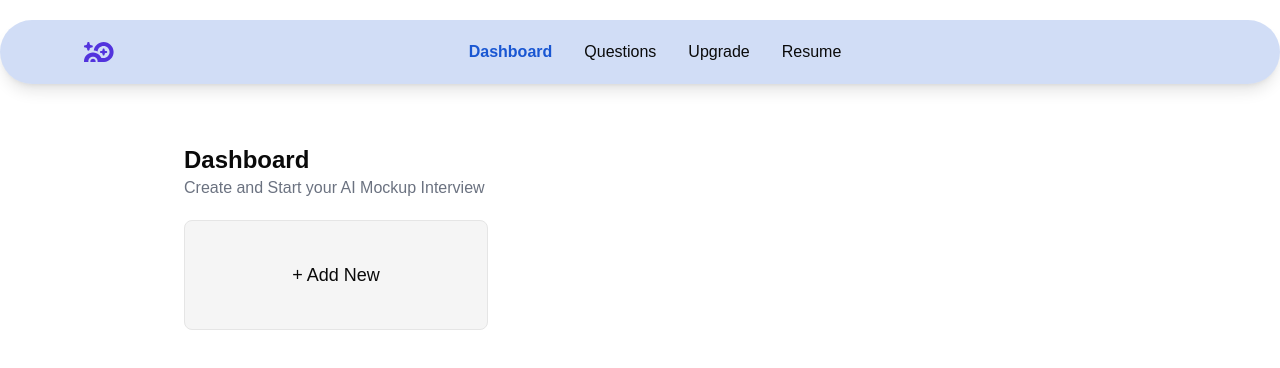
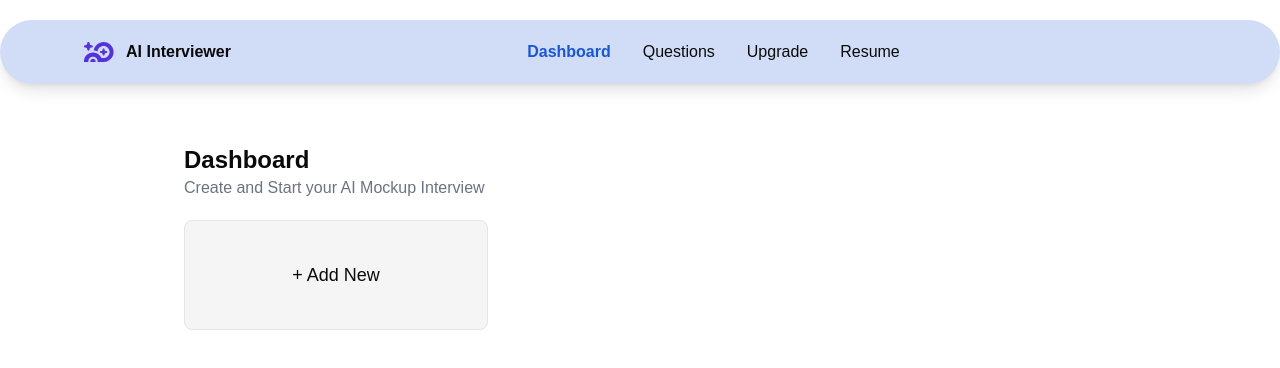
Before and after one commit to SuyashM013/AI-MOCK-INTERVIEW-PREP, a Next.js app: page /dashboard in a window 1280 px wide. Shown: the top 368 px of the page. Built offline with nearby package versions, Linux system fonts and the light colour scheme; no server answers.

Commit message:
params solve

```diff
--- /dev/null
+++ b/app/dashboard/Interview/[interviewid]/Start/page.jsx
@@ -0,0 +1,9 @@
+import React from 'react'
+
+function StartInterview() {
+  return (
+    <div>StartInterview</div>
+  )
+}
+
+export default StartInterview
--- a/app/dashboard/Interview/[interviewid]/page.jsx
+++ b/app/dashboard/Interview/[interviewid]/page.jsx
@@ -5,9 +5,12 @@ import Webcam from "react-webcam";
 import React, { useEffect, useState } from 'react'
 import { Lightbulb, WebcamIcon } from "lucide-react";
 import { Button } from "@/components/ui/button";
+import Link from "next/link";
 
 
-function Interview({ params }) {
+ function Interview({ params }) {
+
+  const { interviewid } = React.use(params);
 
   const [interviewData, setInterviewData] = useState();
   const [MockInterviewQuestion, setMockInterviewQuestion] = useState();
@@ -21,13 +24,15 @@ function Interview({ params }) {
 
   // Used to fetch interview details from mongo db
   const GetInterviewDetails = async () => {
+
     // const result = await db.select().from(MockInterview).where(eq(MockInterview.mockId, params.interviewId))
+
 
     try {
       const res = await fetch('/api/fetchdetails', {
         method: 'POST',
         headers: { 'Content-Type': 'application/json' },
-        body: JSON.stringify({ mockId: params.interviewid })
+        body: JSON.stringify({ mockId: interviewid })
       })
 
       const mongo_res = await res.json();
@@ -104,12 +109,14 @@ function Interview({ params }) {
 
             </>
           }
-
         </div>
 
       </div >
       <div className="flex mt-10 justify-end items-end">
+        <Link href={`/dashboard/interview/${interviewid}/Start`}>
         <Button className> Start Interview</Button>
+
+        </Link>
 
       </div>
 
--- a/app/dashboard/_components/header.jsx
+++ b/app/dashboard/_components/header.jsx
@@ -20,14 +20,19 @@ const Header = () => {
         <div className="flex justify-between items-center h-16">
 
           {/* Logo */}
-          <div className="flex-shrink-0">
-            <Image
+          <div className="flex flex-shrink-0 gap-3 items-center">
+            <span>
+              <Image
               src="/logo.svg"
               alt="Logo"
               width={30}
               height={40}
               className="cursor-pointer"
             />
+
+              </span>
+            <span className='font-bold text-md'>  AI Interviewer </span>
+
           </div>
 
           {/* Desktop Menu */}
--- a/app/layout.js
+++ b/app/layout.js
@@ -17,7 +17,7 @@ const geistMono = Geist_Mono({
 });
 
 export const metadata = {
-  title: "AI Interview",
+  title: "AI Interviewer",
   description: "Take interview with help of AI",
 };
 
```
